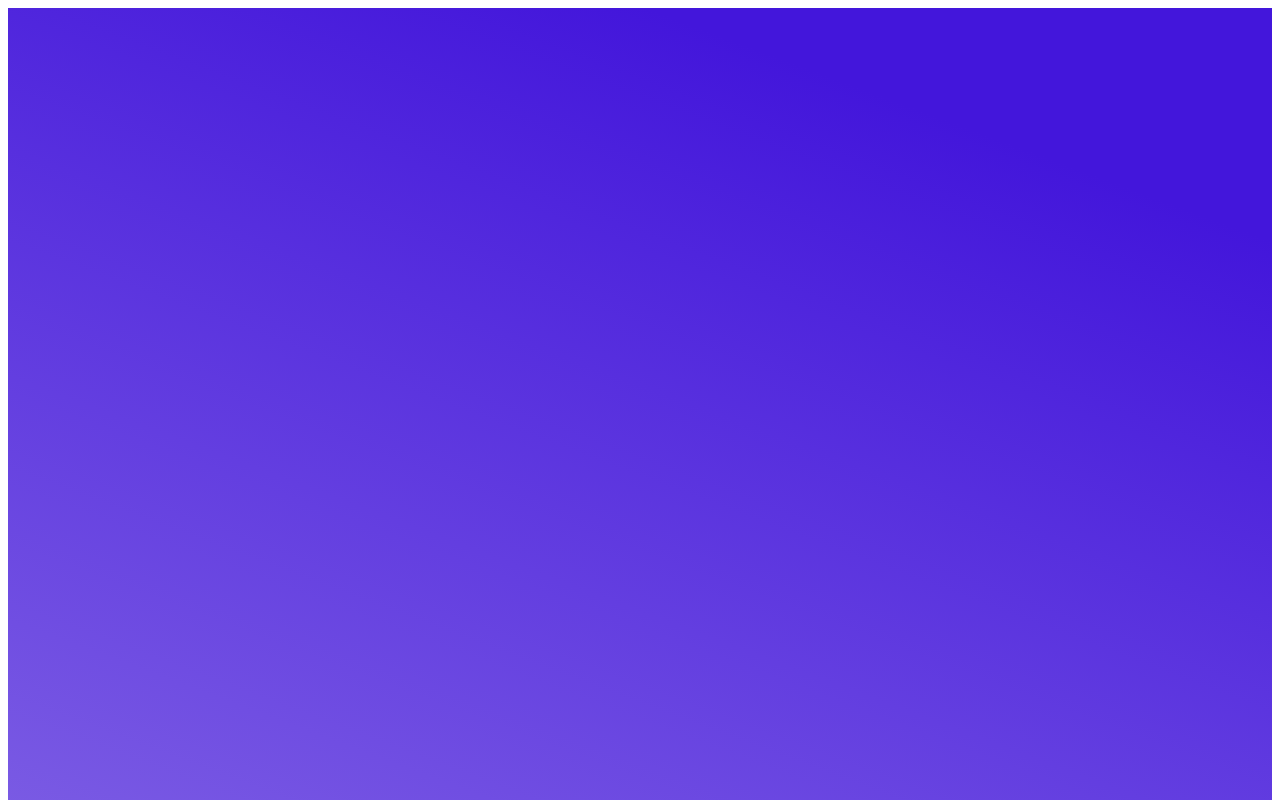
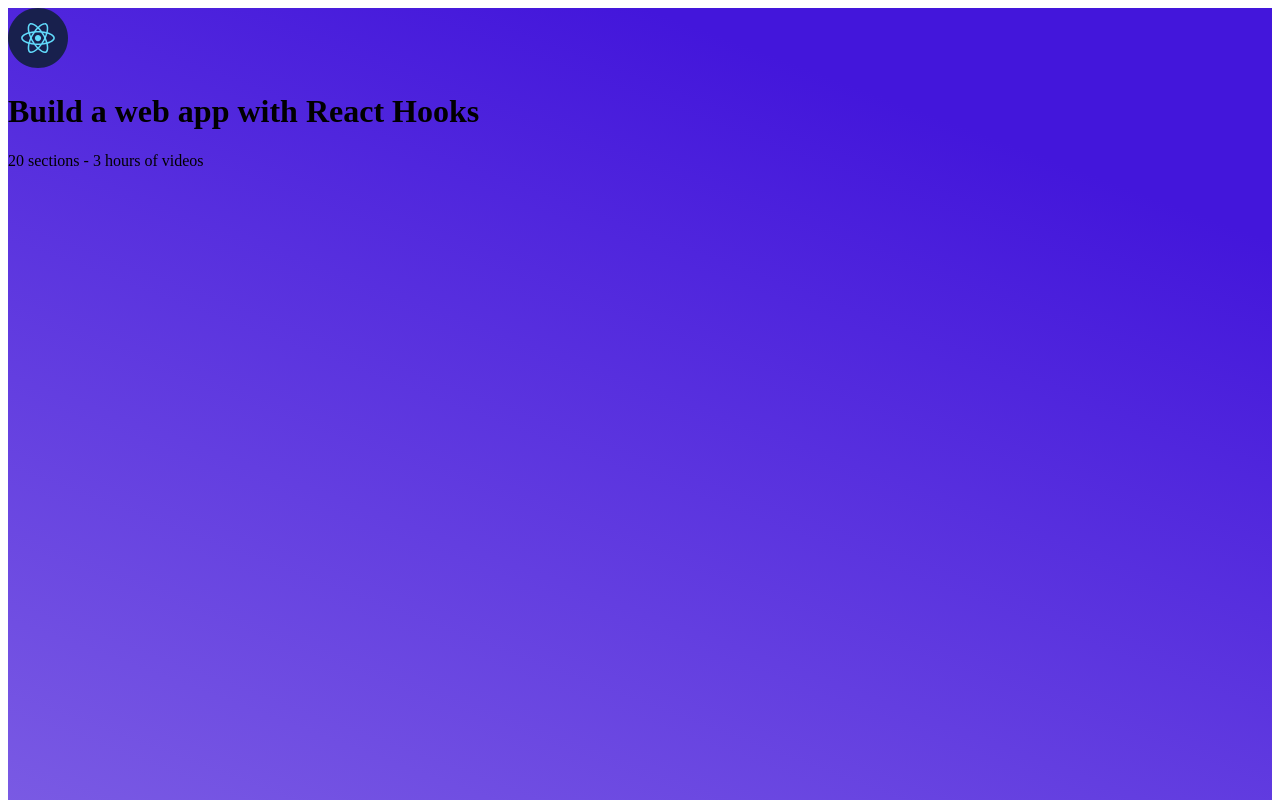
Before and after one commit to JohnyWills1/dc-advanced-hooks, a Gatsby site: page / in a window 1280 px wide. Shown: the top 800 px of the page. Built offline with nearby package versions, Linux system fonts and the light colour scheme; Gatsby itself is replaced by a stand-in of ours.

Commit message:
💄 Add basic structure of title and logo to index

```diff
--- a/src/pages/index.tsx
+++ b/src/pages/index.tsx
@@ -1,7 +1,13 @@
 import * as React from "react"
 import styled from "styled-components"
 
-const IndexPage = () => <Wrapper></Wrapper>
+const IndexPage = () => (
+  <Wrapper>
+    <Logo src="/images/logos/react-logo.svg" alt="react logo" />
+    <Title>Build a web app with React Hooks</Title>
+    <Caption>20 sections - 3 hours of videos</Caption>
+  </Wrapper>
+)
 
 export default IndexPage
 
@@ -9,3 +15,14 @@ const Wrapper = styled.div`
   height: 1247px;
   background: linear-gradient(200.44deg, #4316db 13.57%, #9076e7 98.38%);
 `
+
+const Logo = styled.img`
+  width: 60px;
+  height: 60px;
+`
+
+const Title = styled.h1``
+
+const Caption = styled.p``
+
+const Description = styled.p``
```
